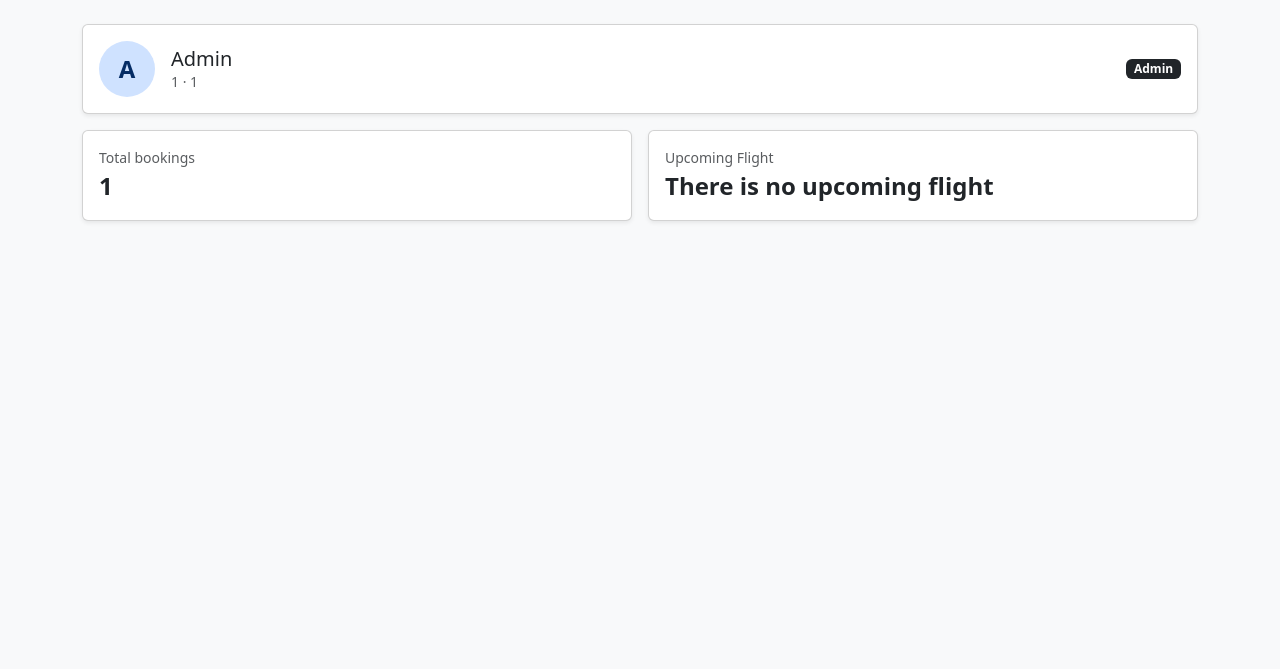
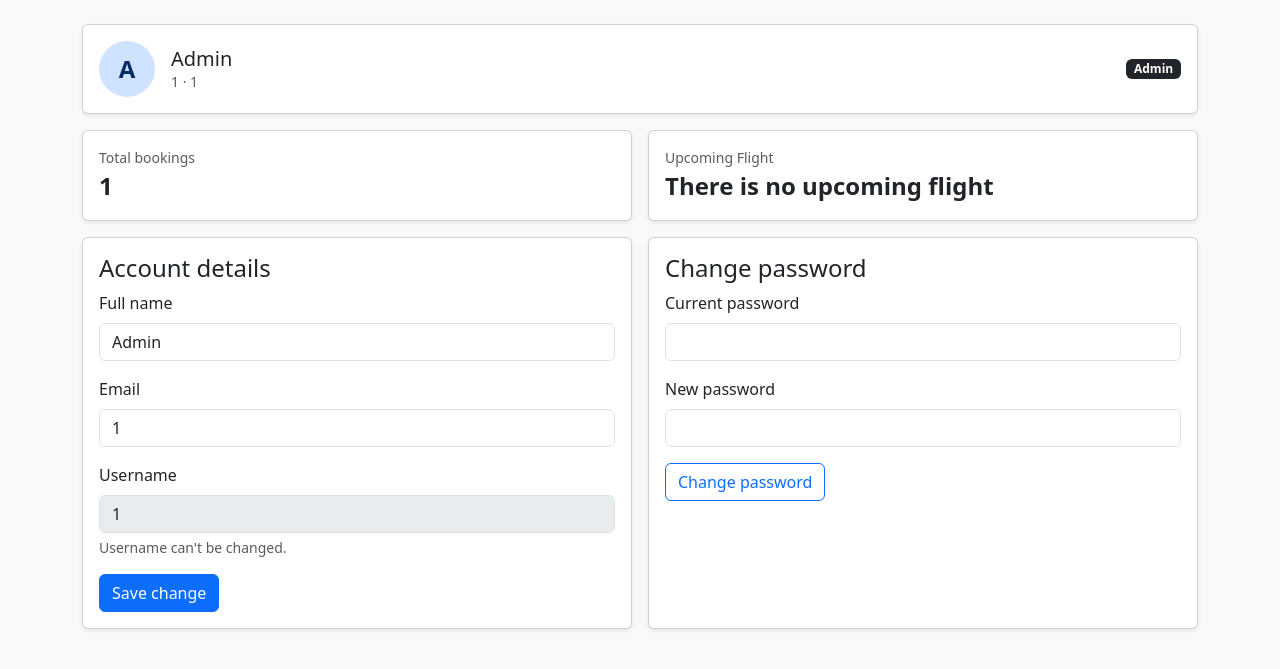
Before and after one commit to huyho2601/Airline-Reservation-System, a Spring Boot app: page /profile in a window 1280 px wide. Shown: the part 56-725 px from the top of the page. Run offline with Spring Boot 4, Linux system fonts and the light colour scheme; a user stored in the database is signed in; tables that the repository leaves empty hold one stand-in row (values such as "Sample post"); some of the project's set-up classes (security, data sources, template engines, error pages and the like) are left out, and stand-ins take their place; some libraries are stand-ins or nearby versions.

Commit message:
TODO: print error message when password change fail

```diff
--- a/src/main/java/airline/service/implementation/UserServiceImpl.java
+++ b/src/main/java/airline/service/implementation/UserServiceImpl.java
@@ -124,11 +124,11 @@ public class UserServiceImpl implements UserService {
   public User updateUserPassword(long userId, PasswordChangeRequest request) {
     User currentUser = getUserById(userId);
 
-    if (!passwordEncoder.matches(request.currentPassword(), currentUser.getPassword())) {
+    if (!passwordEncoder.matches(request.getCurrentPassword(), currentUser.getPassword())) {
       throw new InvalidCredentialsException("Password not matched");
     }
 
-    currentUser.setPassword(passwordEncoder.encode(request.newPassword()));
+    currentUser.setPassword(passwordEncoder.encode(request.getNewPassword()));
 
     return userRepository.save(currentUser);
   }
--- a/src/main/java/airline/web/UserPageController.java
+++ b/src/main/java/airline/web/UserPageController.java
@@ -3,7 +3,10 @@ package airline.web;
 import org.springframework.security.core.annotation.AuthenticationPrincipal;
 import org.springframework.stereotype.Controller;
 import org.springframework.ui.Model;
+import org.springframework.validation.BindingResult;
 
+import airline.dto.PasswordChangeRequest;
+import airline.dto.UpdateUserRequest;
 import airline.entity.Booking;
 import airline.entity.Flight;
 import airline.entity.User;
@@ -12,8 +15,11 @@ import airline.service.BookingService;
 import airline.service.FlightService;
 import airline.service.UserService;
 import org.springframework.web.bind.annotation.GetMapping;
+import org.springframework.web.bind.annotation.ModelAttribute;
 import org.springframework.web.bind.annotation.RequestParam;
-
+import org.springframework.web.servlet.mvc.support.RedirectAttributes;
+import org.springframework.web.bind.annotation.PostMapping;
+import org.springframework.web.bind.annotation.RequestBody;
 
 @Controller
 public class UserPageController {
@@ -30,20 +36,55 @@ public class UserPageController {
 
   @GetMapping("/profile")
   public String getProfile(
-    @AuthenticationPrincipal CustomUserDetails principal,
-        Model model
-  ) {
+      @AuthenticationPrincipal CustomUserDetails principal,
+      Model model) {
     User user = userService.getUserByUserName(principal.getUsername());
     int totalBooking = bookingService.getBookingsForUser(user).size();
 
     Booking tempBooking = bookingService.getEarliestFlight(user);
     Flight earliestFlight = tempBooking != null ? tempBooking.getSeat().getFlight() : null;
 
+    UpdateUserRequest infoForm = new UpdateUserRequest(
+        user.getName(),
+        user.getUserEmail());
+
+    PasswordChangeRequest passwordForm = new PasswordChangeRequest();
+
+    model.addAttribute("infoForm", infoForm);
+    model.addAttribute("passwordForm", passwordForm);
     model.addAttribute("user", user);
     model.addAttribute("totalBookings", totalBooking);
     model.addAttribute("earliestFlight", earliestFlight);
 
-      return "user/profile";
+    return "user/profile";
+  }
+
+  @PostMapping("/profile/info")
+  public String changeProfile(
+      @ModelAttribute("infoForm") UpdateUserRequest form,
+      @AuthenticationPrincipal CustomUserDetails principal,
+      BindingResult result,
+      RedirectAttributes redirect) {
+
+    User user = userService.getUserByUserName(principal.getUsername());
+    userService.updateUser(user.getId(), form);
+
+    redirect.addFlashAttribute("success", "The information has been updated sucessfully!");
+    return "redirect:/profile";
+  }
+
+  @PostMapping("/profile/password")
+  public String changePassword(
+      @ModelAttribute("passwordForm") PasswordChangeRequest form,
+      @AuthenticationPrincipal CustomUserDetails principal,
+      BindingResult result,
+      RedirectAttributes redirect) {
+
+    User user = userService.getUserByUserName(principal.getUsername());
+    userService.updateUserPassword(user.getId(), form);
+
+    redirect.addFlashAttribute("success", "Password has been changed sucessfully!");
+    return "redirect:/profile";
   }
 
 }
--- a/src/main/resources/templates/user/profile.html
+++ b/src/main/resources/templates/user/profile.html
@@ -3,7 +3,7 @@
   <head>
     <meta charset="UTF-8" />
     <meta name="viewport" content="width=device-width, initial-scale=1" />
-    <title>Edit Flights</title>
+    <title>Profile</title>
     <link
       href="https://cdn.jsdelivr.net/npm/bootstrap@5.3.3/dist/css/bootstrap.min.css"
       rel="stylesheet"
@@ -70,12 +70,160 @@
             <div class="card-body">
               <div class="small text-muted">Upcoming Flight</div>
 
-              <div th:if="${earliestFlight != null}" th:with="datetime = ${earliestFlight.departureTime}" class="fs-4 fw-semibold">
-                <div th:text="${earliestFlight.flightNumber}" class="fs-5 fw-semibold">KL123</div>
-                <div th:text="${#temporals.format(datetime, 'dd MMM, HH:mm')}" class="fs-5 fw-semibold">01 Jan, 2026</div>
+              <div
+                th:if="${earliestFlight != null}"
+                th:with="datetime = ${earliestFlight.departureTime}"
+                class="fs-4 fw-semibold"
+              >
+                <div
+                  th:text="${earliestFlight.flightNumber}"
+                  class="fs-5 fw-semibold"
+                >
+                  KL123
+                </div>
+                <div
+                  th:text="${#temporals.format(datetime, 'dd MMM, HH:mm')}"
+                  class="fs-5 fw-semibold"
+                >
+                  01 Jan, 2026
+                </div>
               </div>
 
-              <div th:unless="${earliestFlight != null}" class="fs-4 fw-semibold">There is no upcoming flight</div>
+              <div
+                th:unless="${earliestFlight != null}"
+                class="fs-4 fw-semibold"
+              >
+                There is no upcoming flight
+              </div>
+            </div>
+          </div>
+        </div>
+      </div>
+
+      <!--Change-->
+      <div class="row g-3 mb-3">
+        <!--Account details-->
+        <div class="col-12 col-md-6">
+          <div class="card shadow-sm h-100">
+            <div class="card-body">
+              <h4 class="mb-6">Account details</h4>
+
+              <form
+                th:action="@{/profile/info}"
+                th:object="${infoForm}"
+                method="post"
+              >
+                <div
+                  th:if="${#fields.hasGlobalErrors()}"
+                  class="alert alert-danger"
+                >
+                  <p
+                    th:each="err : ${#fields.globalErrors()}"
+                    th:text="${err}"
+                    class="mb-0"
+                  ></p>
+                </div>
+
+                <div class="mb-3">
+                  <label class="form-label" for="name">Full name</label>
+                  <input
+                    th:field="*{name}"
+                    class="form-control"
+                    type="text"
+                    th:classappend="${#fields.hasErrors('name')} ? 'is-invalid'"
+                  />
+                  <div class="invalid-feedback" th:errors="*{name}"></div>
+                </div>
+
+                <div class="mb-3">
+                  <label class="form-label" for="email">Email</label>
+                  <input
+                    th:field="*{email}"
+                    class="form-control"
+                    type="text"
+                    th:classappend="${#fields.hasErrors('email')} ? 'is-invalid'"
+                  />
+                  <div class="invalid-feedback" th:errors="*{email}"></div>
+                </div>
+
+                <div class="mb-3">
+                  <label class="form-label" for="username">Username</label>
+                  <input
+                    th:value="${user.username}"
+                    id="username"
+                    class="form-control"
+                    type="text"
+                    disabled
+                  />
+                  <div class="form-text">Username can't be changed.</div>
+                </div>
+
+                <button type="submit" class="btn btn-primary">
+                  Save change
+                </button>
+              </form>
+            </div>
+          </div>
+        </div>
+
+        <!--Change password-->
+        <div class="col-12 col-md-6">
+          <div class="card shadow-sm h-100">
+            <div class="card-body">
+              <h4 class="mb-6">Change password</h4>
+
+              <form
+                th:action="@{/profile/password}"
+                th:object="${passwordForm}"
+                method="post"
+              >
+                <div
+                  th:if="${#fields.hasGlobalErrors()}"
+                  class="alert alert-danger"
+                >
+                  <p
+                    th:each="err : ${#fields.globalErrors()}"
+                    th:text="${err}"
+                    class="mb-0"
+                  ></p>
+                </div>
+
+                <div class="mb-3">
+                  <label class="form-label" for="currentPassword"
+                    >Current password</label
+                  >
+                  <input
+                    th:field="*{currentPassword}"
+                    type="password"
+                    class="form-control"
+                    autocomplete="current-password"
+                    th:classappend="${#fields.hasErrors('currentPassword')} ? 'is-invalid'"
+                  />
+                  <div
+                    class="invalid-feedback"
+                    th:errors="*{currentPassword}"
+                  ></div>
+                </div>
+
+                <div class="mb-3">
+                  <label class="form-label" for="newPassword"
+                    >New password</label
+                  >
+                  <input
+                    th:field="*{newPassword}"
+                    type="password"
+                    class="form-control"
+                    autocomplete="new-password"
+                    th:classappend="${#fields.hasErrors('newPassword')} ? 'is-invalid'"
+                  />
+                  <div
+                    class="invalid-feedback"
+                    th:errors="*{newPassword}"
+                  ></div>
+                </div>
+
+                <button class="btn btn-outline-primary">Change password</button>
+              </form>
             </div>
           </div>
         </div>
```
Also changed, not shown: src/main/java/airline/dto/PasswordChangeRequest.java (+32 -6 lines), src/main/java/airline/web/HomeController.java (deleted, +0 -13 lines).
